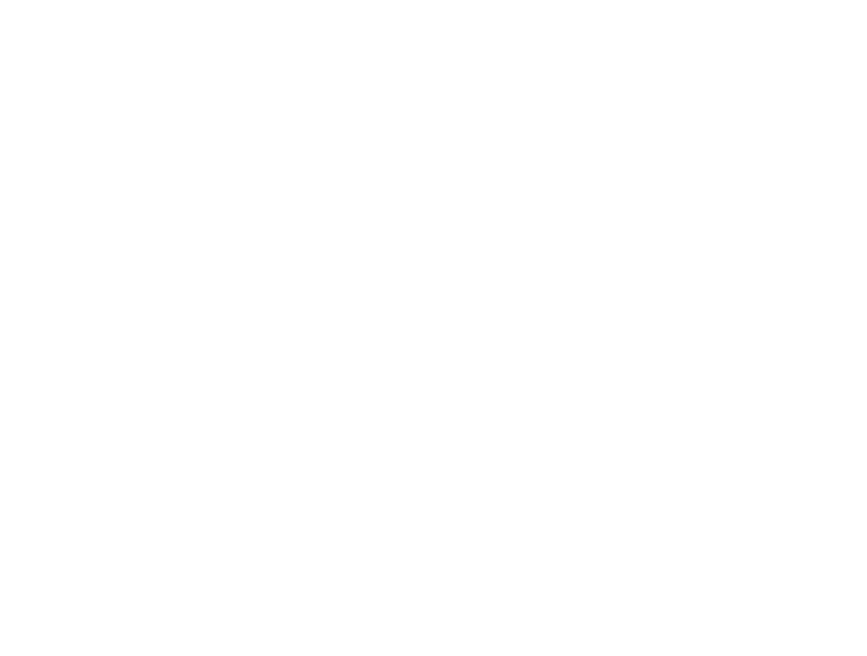
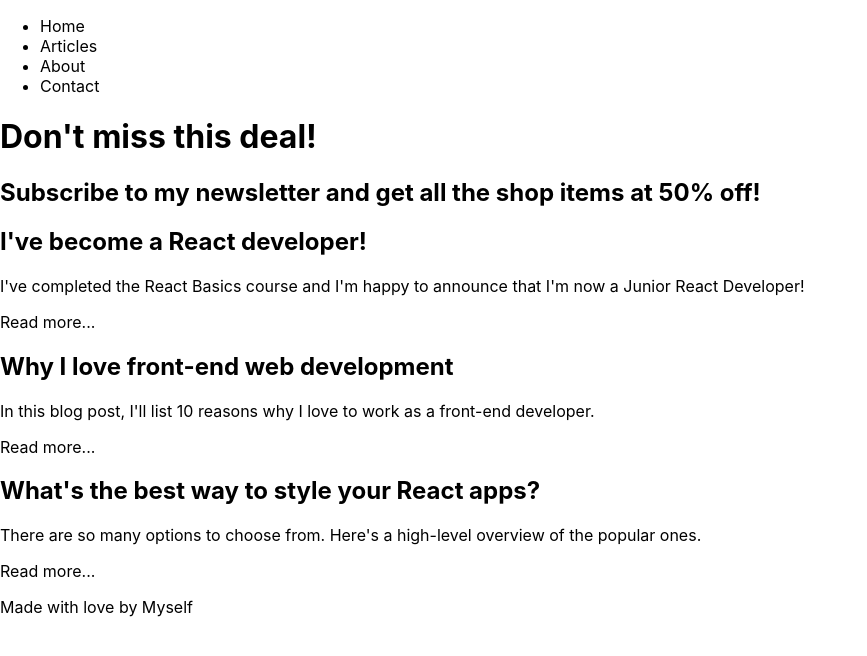
Before and after one commit to camigoal/firstapp, a React (Create React App) app: page / in a window 1280 px wide. Shown: the top 656 px of the page, without its empty margins (0-867 px from the left). Built offline with nearby package versions, Linux system fonts and the light colour scheme.

Commit message:
quinto commit

```diff
--- a/src/App.js
+++ b/src/App.js
@@ -1,10 +1,19 @@
 import logo from './logo.svg';
 import './App.css';
 import React from 'react';
-
-
+import Nav from './components/Nav';
+import Intro1 from './components/Intro1';
+import Intro2 from './components/Intro2';
+import Intro3 from './components/Intro3';
+import Promo from './components/Promo';
+import Footer from './components/Footer';
 
 function App() {
+  return (
+    <div>
+    <Nav/><Promo/><Intro1/><Intro2/><Intro3/><Footer/>
+    </div>
+  );
 }
 
 export default App;
--- a/src/components/Footer.js
+++ b/src/components/Footer.js
@@ -0,0 +1,9 @@
+function Footer() {
+    return (
+        <div className="copyright">
+            <p>Made with love by Myself</p>
+        </div>
+    );
+};
+
+export default Footer;
--- a/src/components/Intro1.js
+++ b/src/components/Intro1.js
@@ -0,0 +1,13 @@
+function Intro1() {
+    return (
+        <div className="blog-post-intro">
+            <h2>I've become a React developer!</h2>
+            <div>
+                <p>I've completed the React Basics course and I'm happy to announce that I'm now a Junior React Developer!</p>
+                <p className="link">Read more...</p>
+            </div>
+        </div>
+    );
+};
+
+export default Intro1;
--- a/src/components/Intro2.js
+++ b/src/components/Intro2.js
@@ -0,0 +1,13 @@
+function Intro2() {
+    return (
+        <div className="blog-post-intro">
+            <h2>Why I love front-end web development</h2>
+            <div>
+                <p>In this blog post, I'll list 10 reasons why I love to work as a front-end developer.</p>
+                <p className="link">Read more...</p>
+            </div>
+        </div>
+    );
+};
+
+export default Intro2;
--- a/src/components/Intro3.js
+++ b/src/components/Intro3.js
@@ -0,0 +1,13 @@
+function Intro3() {
+    return (
+        <div className="blog-post-intro">
+            <h2>What's the best way to style your React apps?</h2>
+            <div>
+                <p>There are so many options to choose from. Here's a high-level overview of the popular ones.</p>
+                <p className="link">Read more...</p>
+            </div>
+        </div>
+    );
+};
+
+export default Intro3;
```
